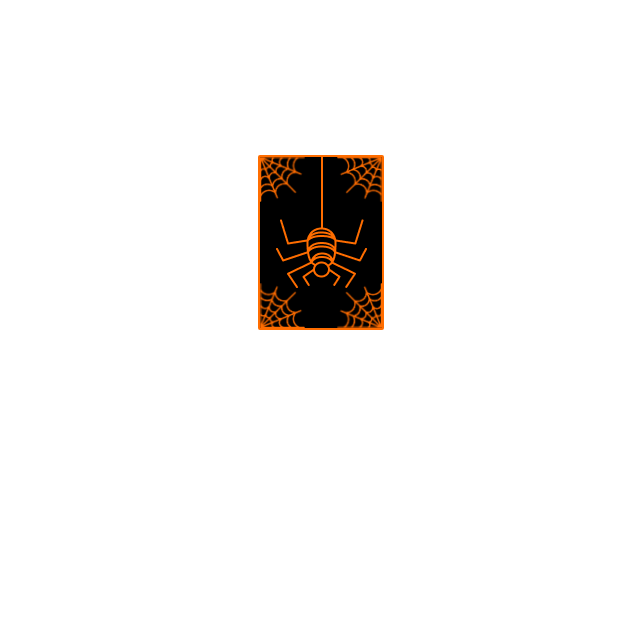
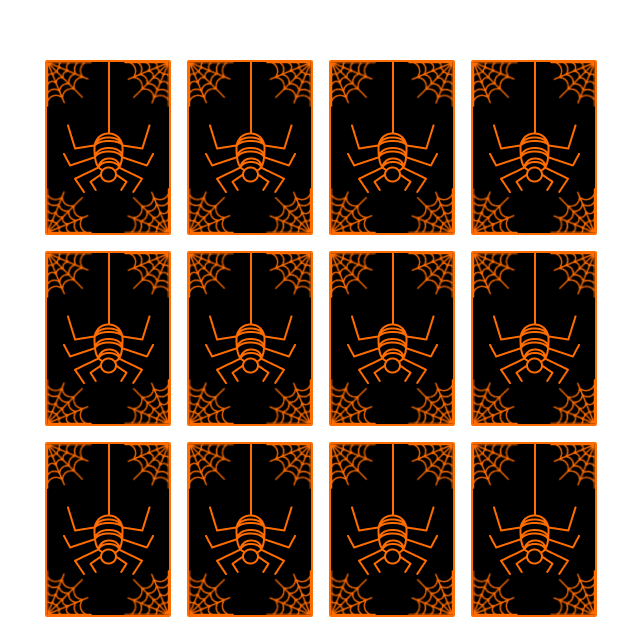
Before and after one commit to KashifKhn/Memory_Game_React, a React (Vite) app: page / in a window 1280 px wide. Shown: the part 158-789 px from the top of the page, without its empty margins (319-959 px from the left). Built offline with nearby package versions, Linux system fonts and the light colour scheme.

Commit message:
adding hold card function to hold and unhold card

```diff
--- a/package.json
+++ b/package.json
@@ -10,6 +10,7 @@
     "preview": "vite preview"
   },
   "dependencies": {
+    "nanoid": "^5.0.2",
     "react": "^18.2.0",
     "react-dom": "^18.2.0"
   },
--- a/src/App.jsx
+++ b/src/App.jsx
@@ -3,7 +3,7 @@ import CardList from './components/CardList'
 
 const App = () => {
   return (
-    <div className='App flex items-center justify-center h-screen prepe'>
+    <div className='App flex items-center justify-center h-screen m-48'>
       <CardList />
     </div>
   )
--- /dev/null
+++ b/src/Constant.js
@@ -0,0 +1,138 @@
+import Bat from './assets/Images/Bat.png'
+import Bones from './assets/Images/Bones.png'
+import Cauldron from './assets/Images/Cauldron.png'
+import Dracula from './assets/Images/Dracula.png'
+import Eye from './assets/Images/Eye.png'
+import Ghost from './assets/Images/Ghost.png'
+import Pumpkin from './assets/Images/Pumpkin.png'
+import Skull from './assets/Images/Skull.png'
+import { nanoid } from 'nanoid'
+
+const cards = [
+    {
+        imgSrc: Bat,
+        flipped: false,
+        value: 'bat',
+        selected: false,
+        id: nanoid()
+    },
+    {
+        imgSrc: Bones,
+        flipped: false,
+        value: "bones",
+        selected: false,
+        id: nanoid()
+    },
+    {
+        imgSrc: Cauldron,
+        flipped: false,
+        value: "cauldron",
+        selected: false,
+        id: nanoid()
+    },
+    {
+        imgSrc: Dracula,
+        flipped: false,
+        value: "dracula",
+        selected: false,
+        id: nanoid()
+    },
+    {
+        imgSrc: Eye,
+        flipped: false,
+        value: "eye",
+        selected: false,
+        id: nanoid()
+    },
+    {
+        imgSrc: Ghost,
+        flipped: false,
+        value: "ghost",
+        selected: false,
+        id: nanoid()
+    },
+    {
+        imgSrc: Pumpkin,
+        flipped: false,
+        value: "pumpkin",
+        selected: false,
+        id: nanoid()
+    }
+    ,
+    {
+        imgSrc: Skull,
+        flipped: false,
+        value: "skull",
+        selected: false,
+        id: nanoid()
+    },
+    {
+        imgSrc: Bat,
+        flipped: false,
+        value: 'bat',
+        selected: false,
+        id: nanoid()
+    },
+    {
+        imgSrc: Bones,
+        flipped: false,
+        value: "bones",
+        selected: false,
+        id: nanoid()
+    },
+    {
+        imgSrc: Cauldron,
+        flipped: false,
+        value: "cauldron",
+        selected: false,
+        id: nanoid()
+    },
+    {
+        imgSrc: Dracula,
+        flipped: false,
+        value: "dracula",
+        selected: false,
+        id: nanoid()
+    },
+    {
+        imgSrc: Eye,
+        flipped: false,
+        value: "eye",
+        selected: false,
+        id: nanoid()
+    },
+    {
+        imgSrc: Ghost,
+        flipped: false,
+        value: "ghost",
+        selected: false,
+        id: nanoid()
+    },
+    {
+        imgSrc: Pumpkin,
+        flipped: false,
+        value: "pumpkin",
+        selected: false,
+        id: nanoid()
+    }
+    ,
+    {
+        imgSrc: Skull,
+        flipped: false,
+        value: "skull",
+        selected: false,
+        id: nanoid()
+    },
+]
+
+export default shuffleArrays(cards)
+
+function shuffleArrays(cards) {
+    const newArray = [...cards];
+    for (let i = newArray.length - 1; i > 0; i--) {
+        const j = Math.floor(Math.random() * (i + 1));
+        [newArray[i], newArray[j]] = [newArray[j], newArray[i]];
+    }
+
+    return newArray;
+}
--- a/src/components/Card.jsx
+++ b/src/components/Card.jsx
@@ -4,25 +4,32 @@ import cobWebGray from '../assets/Images/CobwebGrey.png'
 import spider from '../assets/Images/Spider.png'
 
 
-const Card = () => {
-    const [isFlipped, setIsFlipped] = useState(false)
+const Card = (props) => {
+    const {isFlipped} = props;
+
+    function handleClick(id) {
+        props.holdCard(id);
+    }
 
     return (
         <div
             className={`
-            relative w-[126px] h-[175px] flex items-center rounded-sm
-            ${isFlipped ? 'border-[#FFBB89]' : "border-orange-dark"}
-            border-2 justify-center
-            ${isFlipped ? 'bg-[#FFBB89]' : 'bg-black'}
-             transition-all duration-500 [transform-style:preserve-3d] ${ isFlipped ? '[transform:rotateY(-180deg)]' : '[transform:rotateY(0deg)]'}
+                relative w-[126px] h-[175px] flex items-center rounded-sm
+                ${isFlipped ? 'border-orange-light' : "border-orange-dark"}
+                border-2 justify-center
+                ${isFlipped ? 'bg-orange-light' : 'bg-black'}
+                transition-all duration-500 [transform-style:preserve-3d] ${isFlipped ? '[transform:rotateY(-180deg)]' : '[transform:rotateY(0deg)]'}
             `}
-            onClick={() => setIsFlipped(!isFlipped)}
+            onClick={() => handleClick(props.id)}
         >
             <img className='absolute bottom-0 right-0 w-[45px] h-[45px] rotate-90' src={isFlipped ? cobWebGray : cobWeb} alt="" />
             <img className='absolute top-0 right-0 w-[45px] h-[45px] ' src={isFlipped ? cobWebGray : cobWeb} alt="" />
             <img className='absolute top-0 left-0 w-[45px] h-[45px] -rotate-90' src={isFlipped ? cobWebGray : cobWeb} alt="" />
             <img className='absolute bottom-0 left-0 w-[45px] h-[45px] -rotate-180' src={isFlipped ? cobWebGray : cobWeb} alt="" />
-            <img className='self-start' src={spider} alt="" />
+            {isFlipped ?
+                <img className='self-center' src={props.imgSrc} alt="" /> :
+                <img className='self-start' src={spider} alt="" />
+            }
         </div>
     )
 }
--- a/src/components/CardList.jsx
+++ b/src/components/CardList.jsx
@@ -1,10 +1,60 @@
-import React from 'react'
+import React, { useState } from 'react'
 import Card from './Card'
+import shuffleArray from '../Constant'
 
 const CardList = () => {
+  const [cards, setCards] = useState(shuffleArray);
+  const [flippedCards, setFlippedCards] = useState([]);
+
+  const handleCardClick = (id) => {
+    console.log('Card clicked:', id);
+    if (flippedCards.length === 0) {
+      const updatedCards = cards.map((card) =>
+        card.id === id ? { ...card, flipped: true } : card
+      );
+      setCards(updatedCards);
+      setFlippedCards([id]);
+    } else if (flippedCards.length === 1) {
+      const updatedCards = cards.map((card) =>
+        card.id === id ? { ...card, flipped: true } : card
+      );
+      setCards(updatedCards);
+      setFlippedCards([...flippedCards, id]);
+
+      const [firstCardId, secondCardId] = flippedCards;
+      const firstCard = cards.find((card) => card.id === firstCardId);
+      const secondCard = cards.find((card) => card.id === id);
+
+      if (firstCard.value === secondCard.value) {
+        setFlippedCards([]);
+      } else {
+        setTimeout(() => {
+          const unFlippedCards = cards.map((card) =>
+            card.id === firstCardId || card.id === id
+              ? { ...card, flipped: false }
+              : card
+          );
+          setCards(unFlippedCards);
+          setFlippedCards([]);
+        }, 1000);
+      }
+    }
+  };
+
   return (
-    <div className='[perspective:500px]'>
-      <Card />
+    <div className='[perspective:500px] grid grid-cols-4 gap-4'>
+      {
+        cards.map(card => (
+          <Card
+            key={card.id}
+            id={card.id}
+            imgSrc={card.imgSrc}
+            value={card.value}
+            isFlipped={card.flipped}
+            holdCard={handleCardClick}
+          />
+        ))
+      }
     </div>
   )
 }
--- a/tailwind.config.js
+++ b/tailwind.config.js
@@ -8,6 +8,7 @@ export default {
     extend: {
       colors: {
         'orange-dark': '#FF6D00',
+        'orange-light' : '#FFBB89'
       },
       fontFamily: {
         Creepy: ['Creepy', 'sans'],
```
Also changed, not shown: 1 other file (tests, documents, lock files or other folders).
